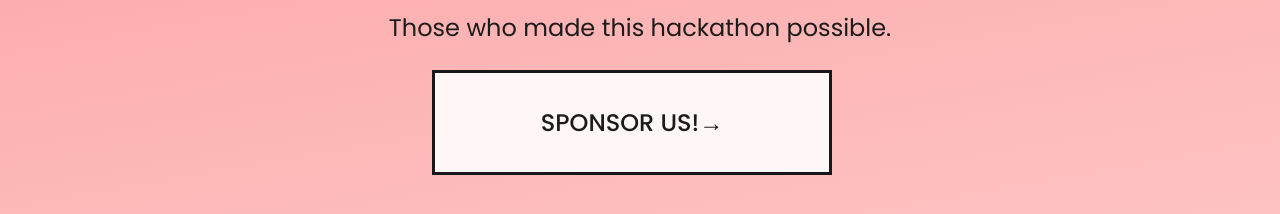
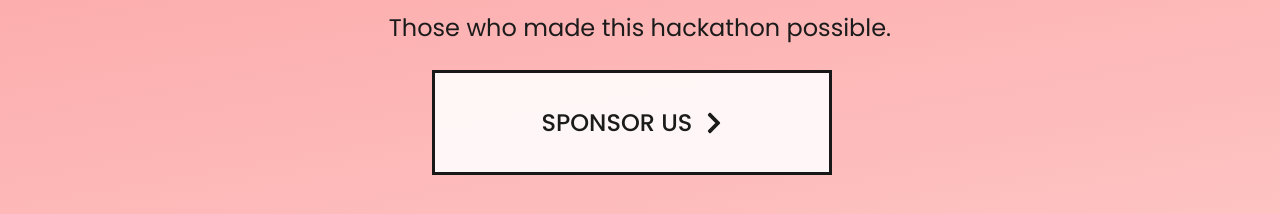
Before and after one commit to citrushack/Citrushack2021, a Next.js app: page /sponsors in a window 1280 px wide. Shown: the part 358-572 px from the top of the page. Built offline with nearby package versions, Linux system fonts and the light colour scheme; what react-auth-kit would draw is missing.

Commit message:
Added chevron

```diff
--- a/pages/sponsors.js
+++ b/pages/sponsors.js
@@ -1,18 +1,23 @@
 import Link from "next/link";
 import styles from "../styles/Common.module.css";
 import sponsorStyles from "../styles/Sponsors.module.css";
+import { FaChevronRight } from "react-icons/fa";
 
 export default function Sponsors() {
   return (
     <main className={styles.main}>
       <div className={sponsorStyles.wrapper}>
-      <h1 className={styles.title}>Sponsors</h1>
-      <p className={styles.description}>Those who made this hackathon possible.</p>
-      <Link href="/SponsorUs">
-        <a className={styles.card}>
-          <h3>Sponsor us!&rarr;</h3>
-        </a>
-      </Link>
+        <h1 className={styles.title}>Sponsors</h1>
+        <p className={styles.description}>
+          Those who made this hackathon possible.
+        </p>
+        <Link href="/SponsorUs">
+          <a className={styles.card}>
+            <h3>
+              Sponsor us <FaChevronRight className={styles.icon} />
+            </h3>
+          </a>
+        </Link>
       </div>
     </main>
   );
--- a/pages/team.js
+++ b/pages/team.js
@@ -7,6 +7,7 @@ import Teamstyles from "../styles/Team.module.css";
 import logo from "../public/logoRevised.png";
 import { DeviceSignalWifi1BarLock } from "material-ui/svg-icons";
 import Particles from "react-tsparticles";
+import { FaChevronRight } from "react-icons/fa";
 
 const Profile = ({ image, link, title, position }) => {
   return (
@@ -231,7 +232,7 @@ export default function Team() {
         </div>
         <Link href="/">
           <a className={styles.card}>
-            <h3>Back to Home&rarr;</h3>
+            <h3>Back to Home <FaChevronRight className={styles.icon} /></h3>
           </a>
         </Link>
       </main>
```
